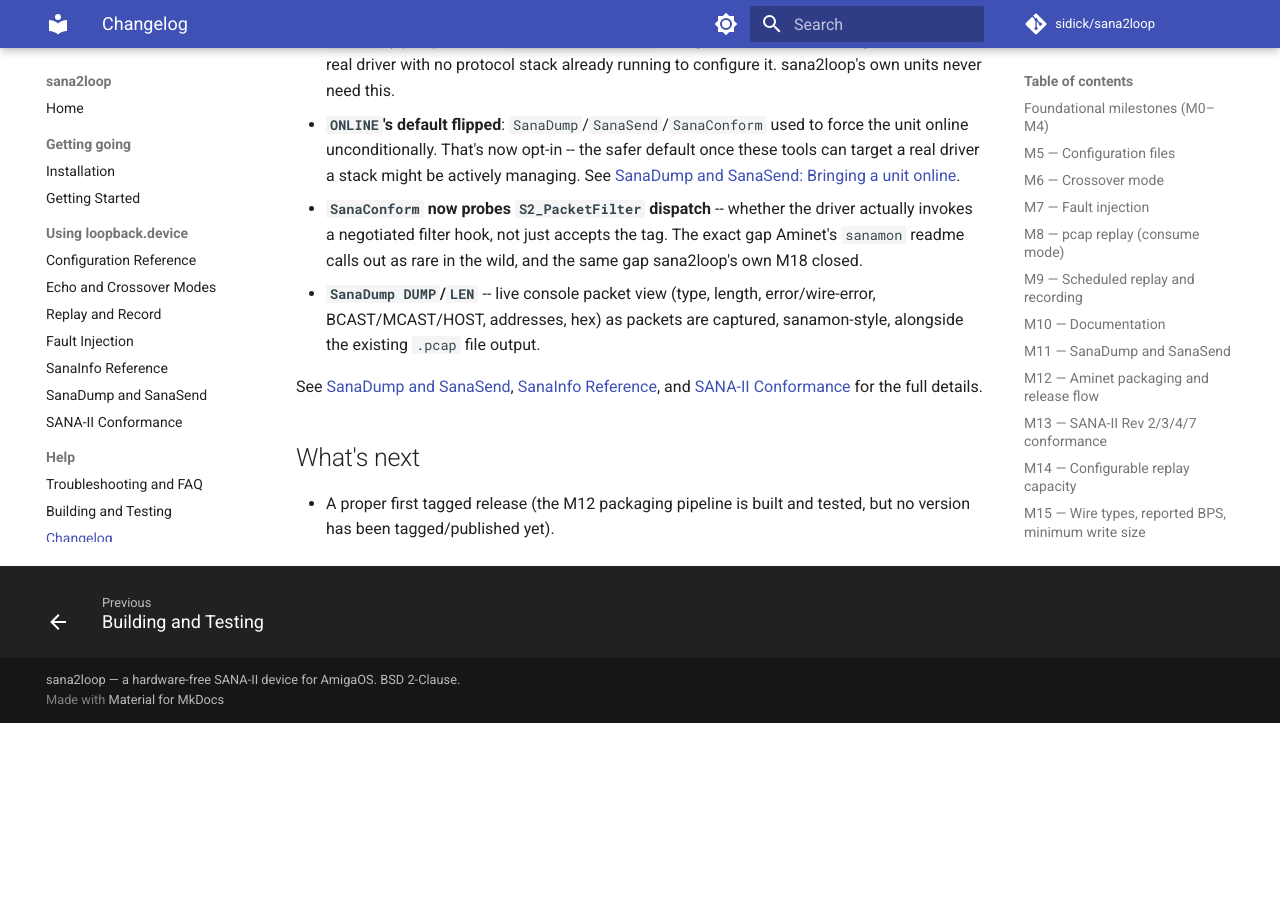
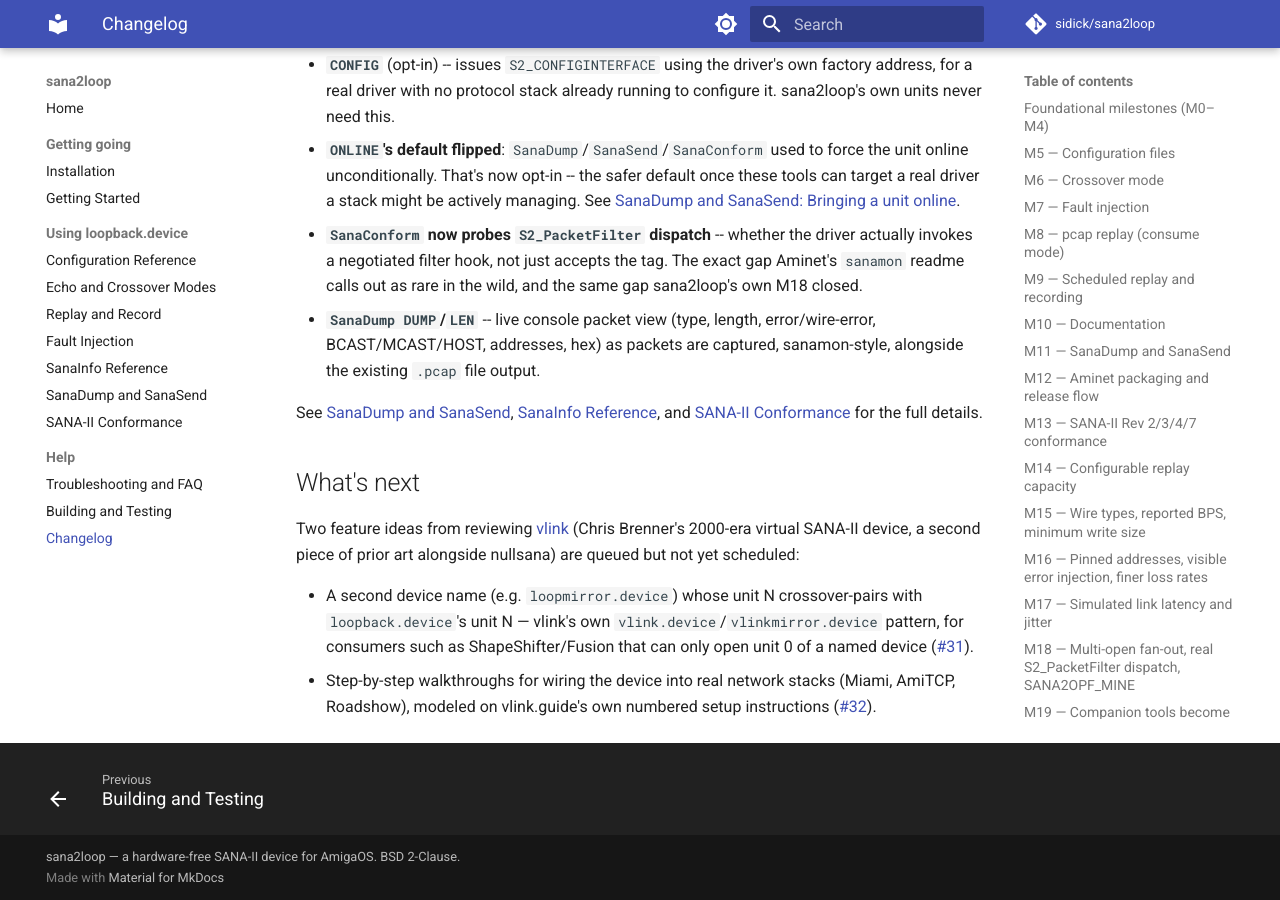
Before and after one commit to sidick/sana2loop, an MkDocs documentation site: the page built from userdocs/Changelog.md, in a window 1280 px wide and 900 px high, scrolled down 4438 px. Built offline with MkDocs 1.6.1 and Material for MkDocs 9.7.7, drawn with Linux system fonts in a browser that asks for light colours; comment, search, counter and statistics services are not loaded; the version menu is left out; before the commit the page ends 5161 px from its top, so only the background shows below that; some of the changed text lies outside the part shown.

Commit message:
Docs: record v1.1 as released; adopt PR-only workflow (#38)
CLAUDE.md and userdocs/Changelog.md still described v1.1 as "the next
tagged release" after it shipped 2026-08-04 -- the same staleness class
CLAUDE.md's own release paragraph warns about. Update both (release
header, M12 section, and a real What's-next list pointing at the queued
vlink-inspired ideas #31/#32).

Also document the new repo workflow: main is now branch-protected
(PRs + passing CI checks required, admins included), so all changes --
including this one, the first to follow the rule -- go via pull
requests. Motivated partly by the v1.1 release's --generate-notes
coming out nearly empty because M14-M19 landed as direct commits.

Co-authored-by: Claude Fable 5 <noreply@anthropic.com>

```diff
--- a/userdocs/Changelog.md
+++ b/userdocs/Changelog.md
@@ -8,8 +8,10 @@ landed in each, in user-facing terms — see the repository's
 for the full engineering detail behind each one.
 
 **v1.0** shipped 2026-07-31 (M0–M13, up through SANA-II Rev 2/3/4/7
-conformance). Everything from **M14** onward lands in the next tagged
-release.
+conformance). **v1.1** shipped 2026-08-04 (M14–M19: the configurable
+replay capacity, the nullsana-inspired config keys, multi-open fan-out,
+and the general-purpose companion tools — all additive and
+backward-compatible).
 
 ## Foundational milestones (M0–M4)
 
@@ -88,9 +90,9 @@ without writing your own program against the device — see
 
 ## M12 — Aminet packaging and release flow
 
-The infrastructure (not yet a shipped release) for packaging and
-publishing tagged versions to Aminet, with a human-approval gate before
-any actual upload.
+The infrastructure for packaging and publishing tagged versions to
+Aminet, with a human-approval gate before any actual upload — first
+exercised for real by the v1.0 release.
 
 ## M13 — SANA-II Rev 2/3/4/7 conformance
 
@@ -208,5 +210,16 @@ See [SanaDump and SanaSend](SanaDump-and-SanaSend.md),
 
 ## What's next
 
-- A proper first tagged release (the M12 packaging pipeline is built and
-  tested, but no version has been tagged/published yet).
+Two feature ideas from reviewing [vlink](https://aminet.net/package/comm/tcp/vlink)
+(Chris Brenner's 2000-era virtual SANA-II device, a second piece of
+prior art alongside nullsana) are queued but not yet scheduled:
+
+- A second device name (e.g. `loopmirror.device`) whose unit N
+  crossover-pairs with `loopback.device`'s unit N — vlink's own
+  `vlink.device`/`vlinkmirror.device` pattern, for consumers such as
+  ShapeShifter/Fusion that can only open unit 0 of a named device
+  ([#31](https://github.com/sidick/sana2loop/issues/31)).
+- Step-by-step walkthroughs for wiring the device into real network
+  stacks (Miami, AmiTCP, Roadshow), modeled on vlink.guide's own
+  numbered setup instructions
+  ([#32](https://github.com/sidick/sana2loop/issues/32)).
```
Also changed, not shown: CLAUDE.md (+28 -7 lines).
